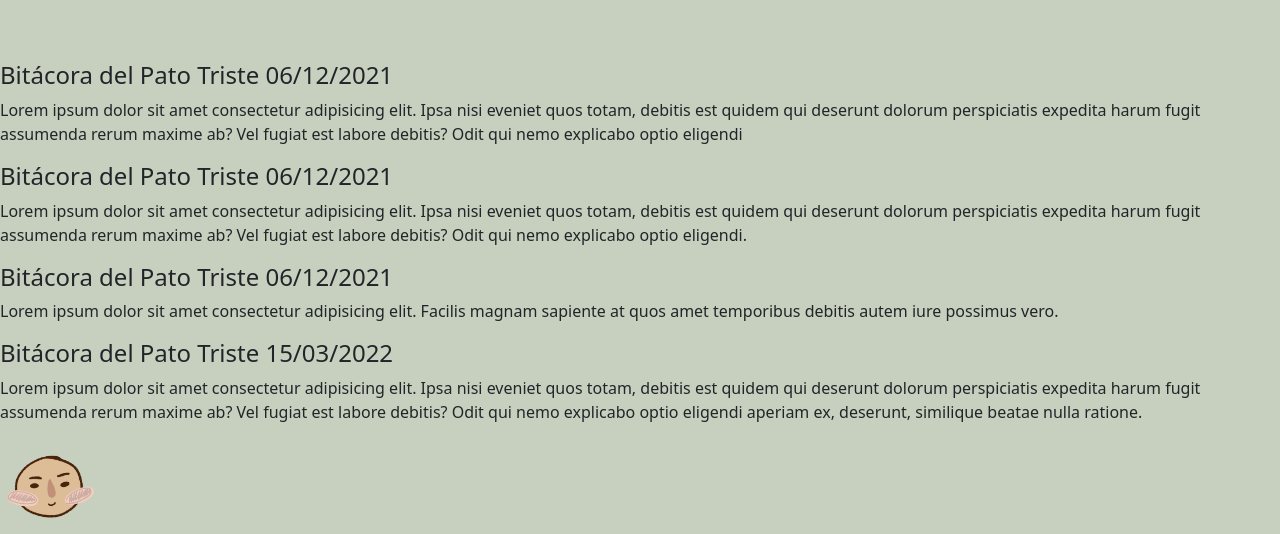
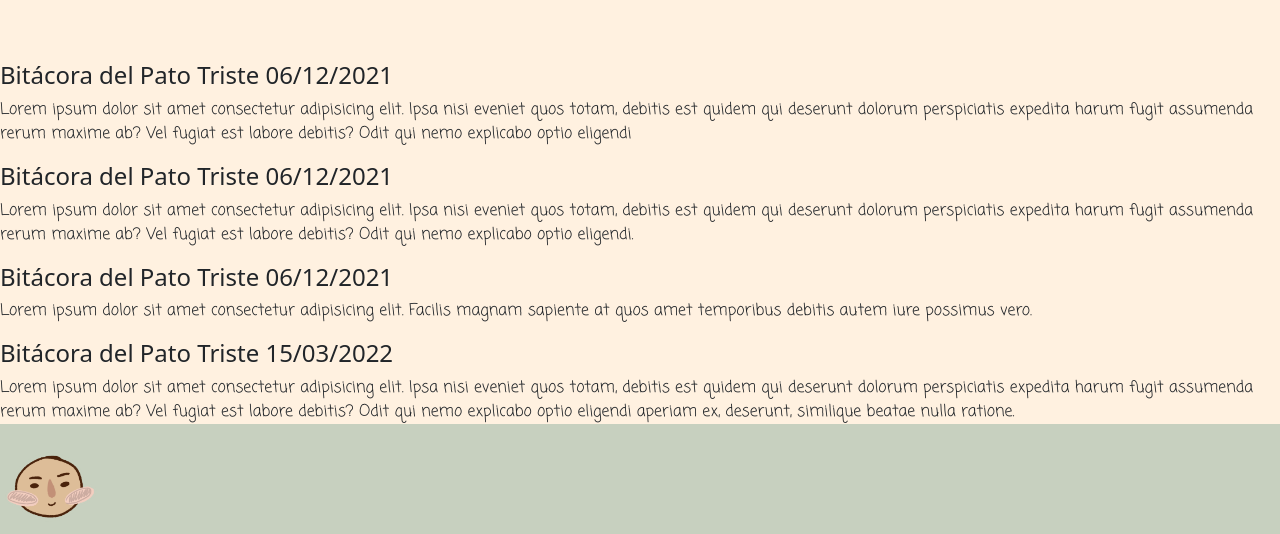
Before and after one commit to WaffleWithoutSyrup/SadDuckClub, a website: page bitacora.html in a window 1280 px wide. Shown: the part 381-915 px from the top of the page. Drawn offline with nearby package versions, Linux system fonts and the light colour scheme; files that its build step writes are made by us from their sources.

Commit message:
volver a asociar el css

```diff
--- a/bitacora.html
+++ b/bitacora.html
@@ -10,7 +10,7 @@
         <link rel="preconnect" href="https://fonts.gstatic.com" crossorigin>
         <link href="https://fonts.googleapis.com/css2?family=Coming+Soon&family=Pangolin&display=swap" rel="stylesheet">
         <link rel="stylesheet" href="./css/bootstrap.min.css">
-        <link rel="stylesheet" href="estilos.css">
+        <link rel="stylesheet" href="./css/estilos.css">
 </head>
 <body>
     <header>
```
Also changed, not shown: colecciones.html (+1 -1 lines), index.html (+1 -1 lines), nco.html (+1 -1 lines), waffle.html (+1 -1 lines).
